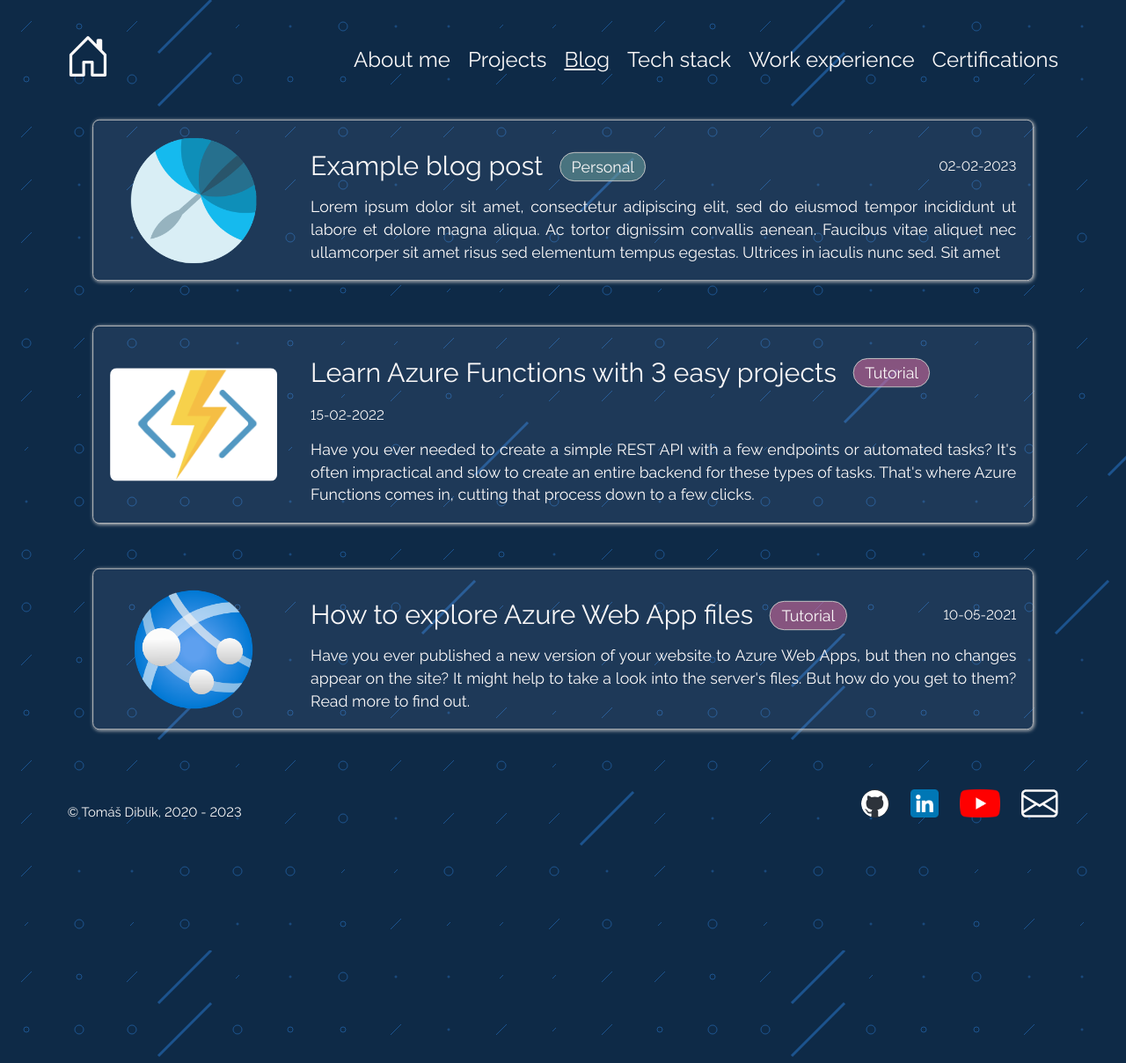
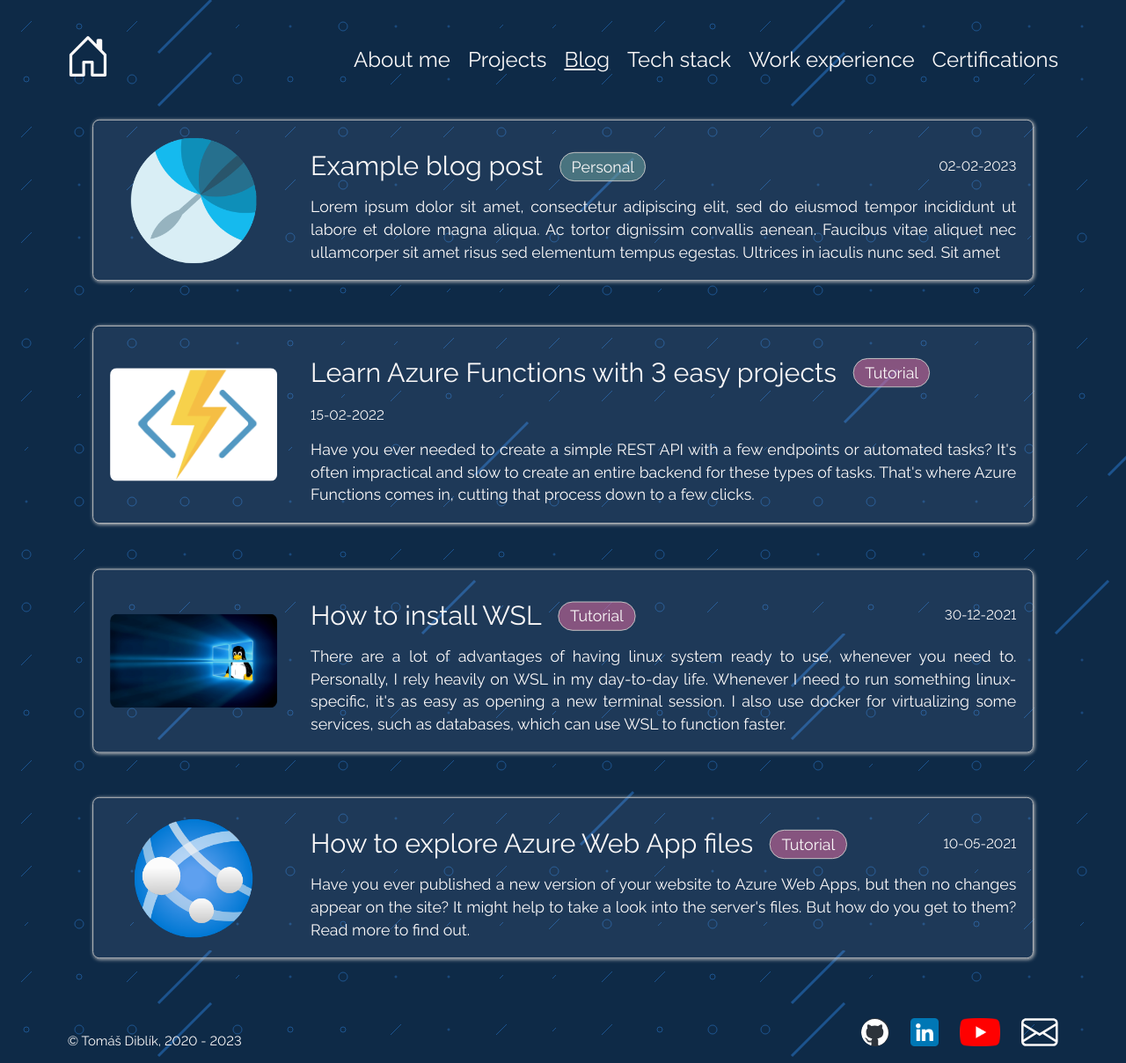
Before and after one commit to TDiblik/tomasdiblik.cz, a Jekyll site: the page built from src/pages/blog.html, in a window 1280 px wide. Shown: the whole page at 88% size. Built offline with Jekyll 4.4.1, drawn with Linux system fonts in a browser that asks for light colours.

Commit message:
[Wip] How to install wsl blog post

```diff
--- a/src/pages/blog.html
+++ b/src/pages/blog.html
@@ -30,6 +30,18 @@
  " %}
 
 {% include blog_post_preview_card.html
+ title = "How to install WSL"
+ type = "Tutorial"
+ release_date = "30-12-2021"
+ thumbnail_alt = "Azure functions logo"
+ description = "
+  There are a lot of advantages of having linux system ready to use, whenever you need to.
+  Personally, I rely heavily on WSL in my day-to-day life. Whenever I need to run something linux-specific,
+  it's as easy as opening a new terminal session. I also use docker for virtualizing some services, such as databases, which
+  can use WSL to function faster.
+ " %}
+
+{% include blog_post_preview_card.html
  title = "How to explore Azure Web App files"
  type = "Tutorial"
  release_date = "10-05-2021"
```
Also changed, not shown: src/pages/blog/tutorial/30-12-2021/how-to-install-wsl.html (added, +94 -0 lines), src/pages/blog/tutorial/30-12-2021/thumbnail.png (added).
